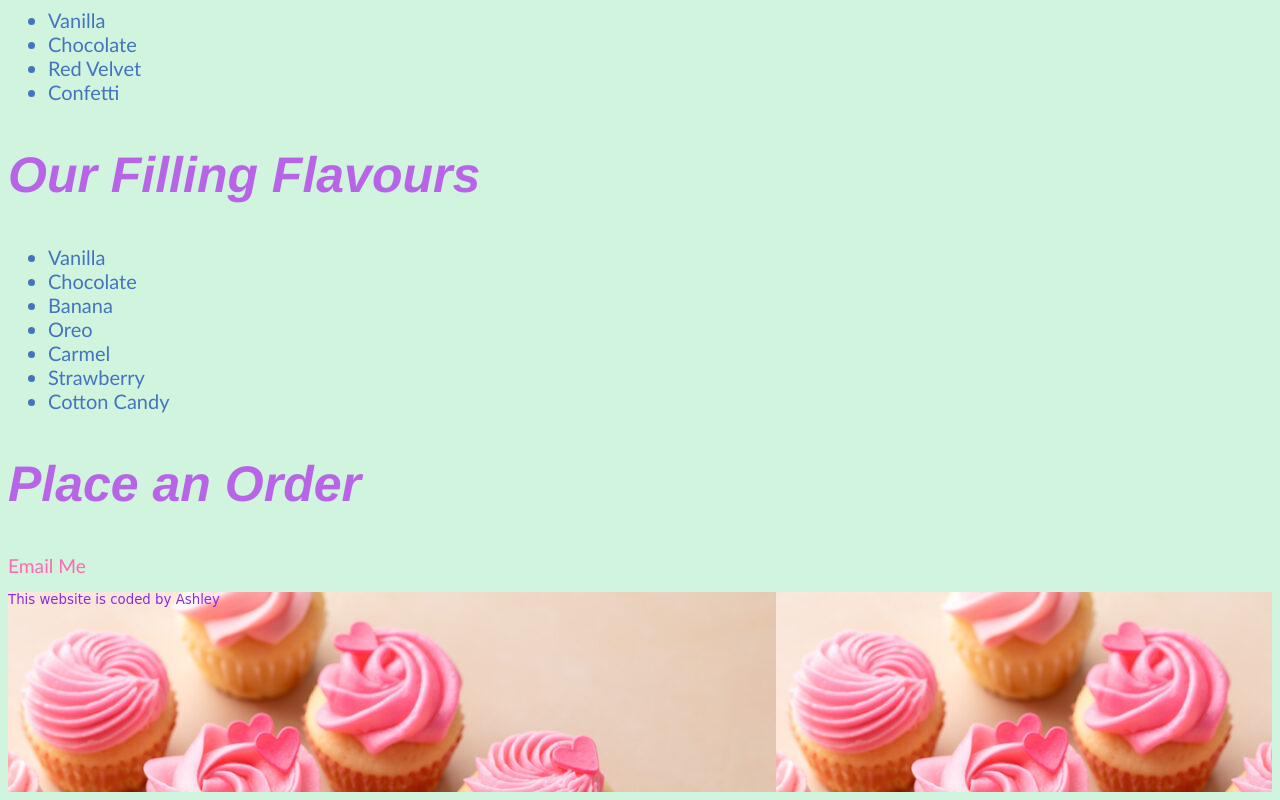
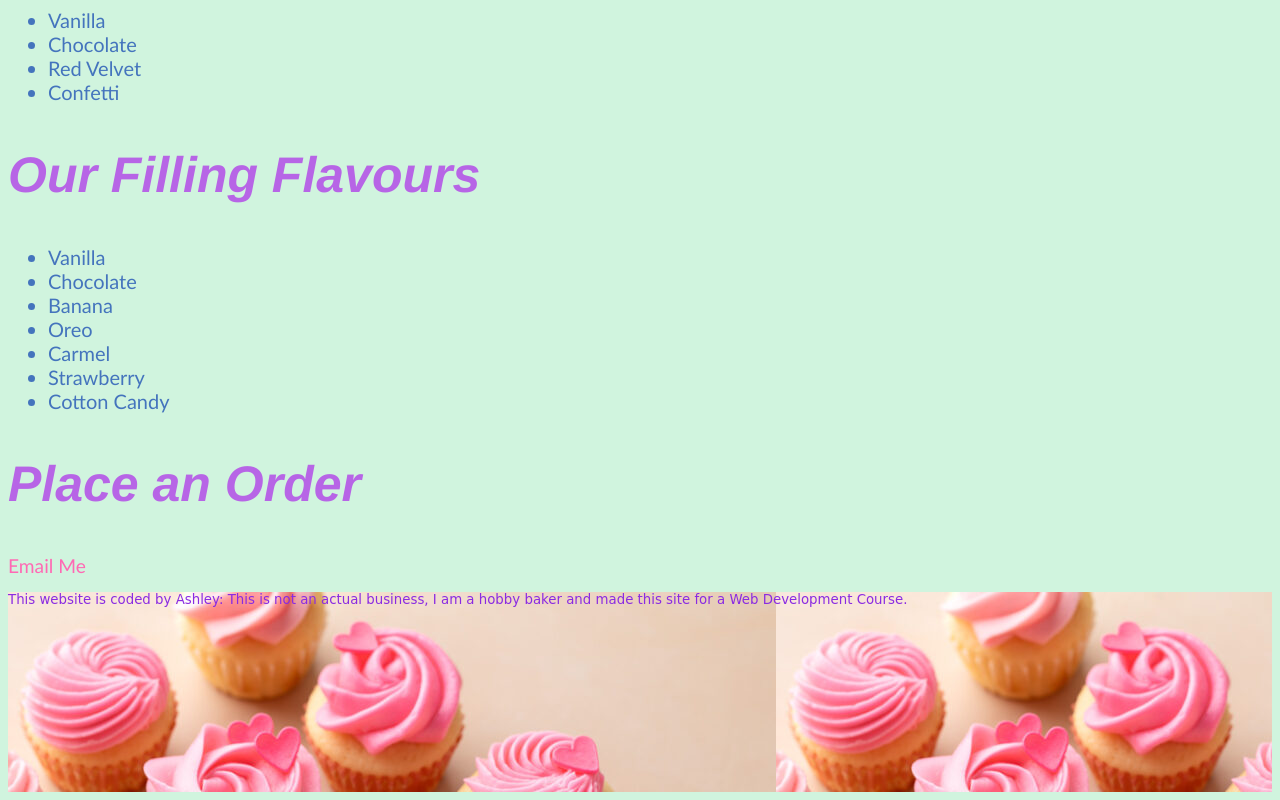
Before and after one commit to AutCro/capstone, a plain HTML site: page index.html in a window 1280 px wide. Shown: the part 1517-2317 px from the top of the page. Drawn offline with Linux system fonts and the light colour scheme.

Commit message:
paragraph.updated

```diff
--- a/index.html
+++ b/index.html
@@ -54,7 +54,7 @@
         </section>
     </main>
     <footer>
-        <p>This website is coded by Ashley</p>
+        <p>This website is coded by Ashley: This is not an actual business, I am a hobby baker and made this site for a Web Development Course.</p>
     </footer>
 </body>
 </html>
```
